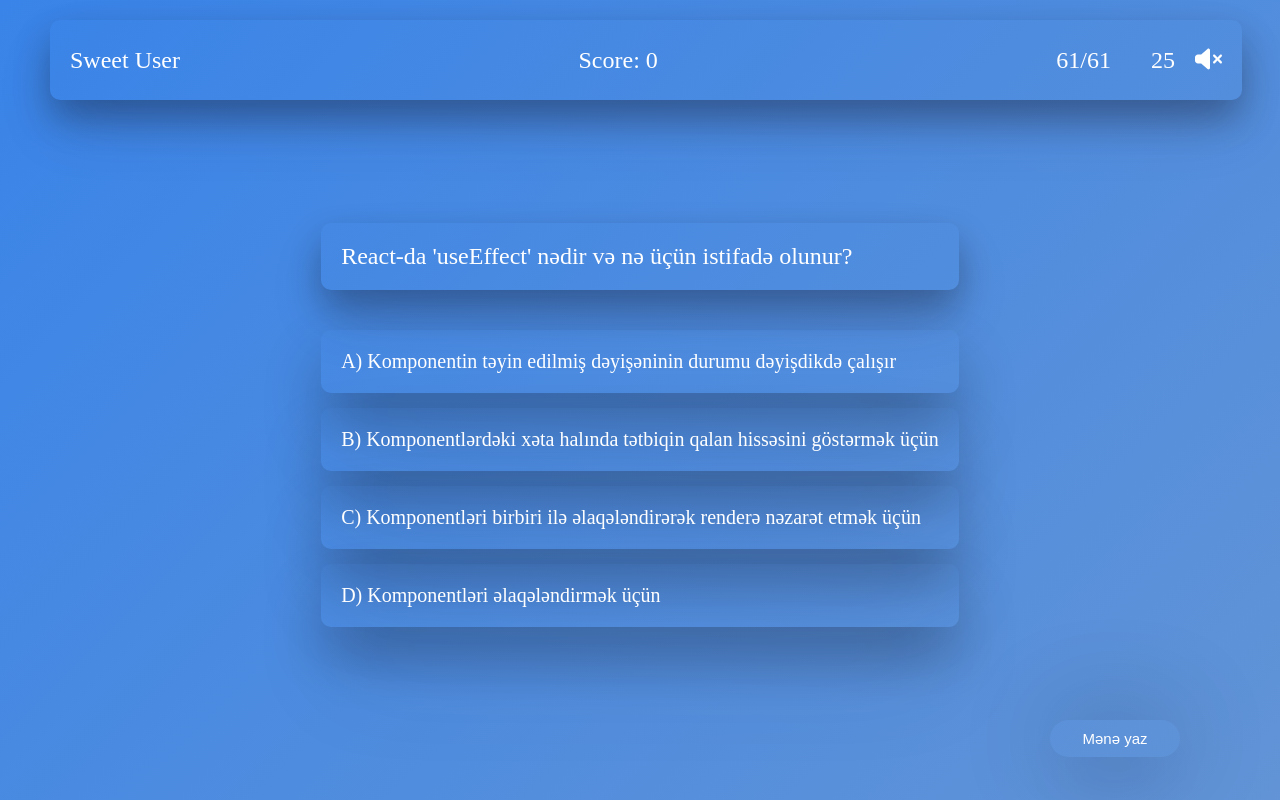
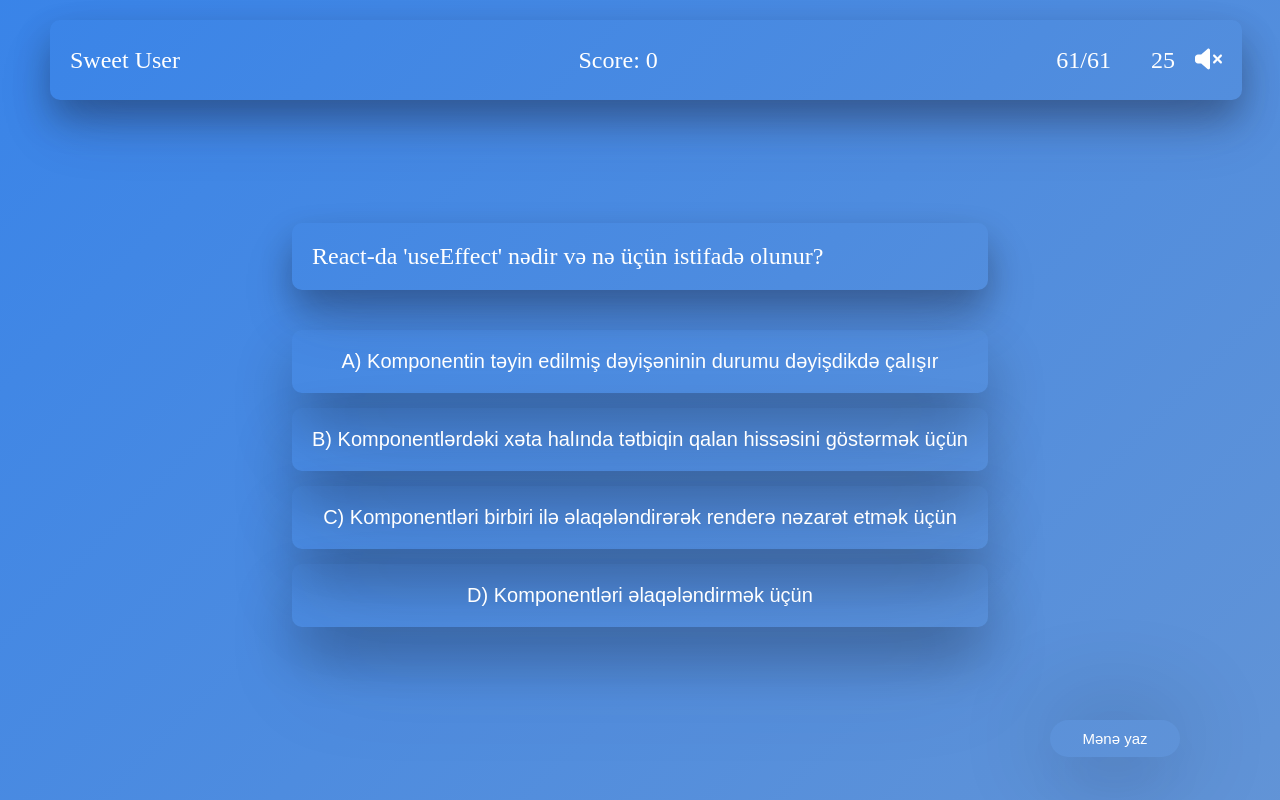
Before and after one commit to BayramBehbudov/Sual-cavab, a React (Vite) app: page /home in a window 1280 px wide. Built offline with nearby package versions, Linux system fonts and the light colour scheme.

Commit message:
disabled

```diff
--- a/context/Context.jsx
+++ b/context/Context.jsx
@@ -8,6 +8,7 @@ const ContextProvider = ({ children }) => {
   const [userName, setUserName] = useState("Sweet User");
   const [changeQuestion, setChangeQuestion] = useState(false);
   const [time, setTime] = useState();
+  const [disabled, setDisabled] = useState(false);
 
   const [point, setPoint] = useState(500);
 
@@ -29,7 +30,9 @@ const ContextProvider = ({ children }) => {
         time,
         setTime,
         point,
-        setPoint
+        setPoint,
+        disabled,
+        setDisabled,
       }}
     >
       {children}
--- a/login/Login.jsx
+++ b/login/Login.jsx
@@ -74,7 +74,7 @@ const Login = () => {
             type="email"
             placeholder="Email"
             ref={emailRef}
-            className={email && style.top3}
+            className={email ? style.top3 : undefined}
             onFocus={() => {
               setEmail(false);
             }}
@@ -84,7 +84,7 @@ const Login = () => {
             type="text"
             placeholder="Surname"
             ref={surnameRef}
-            className={surname && style.top2}
+            className={surname ? style.top2 : undefined}
             onFocus={() => {
               setSurname(false);
             }}
@@ -93,7 +93,7 @@ const Login = () => {
           <input
             ref={nameRef}
             placeholder="Name"
-            className={name && style.top1}
+            className={name ? style.top1 : undefined}
             onFocus={() => {
               setName(false);
             }}
--- a/questions/AnswerItem.jsx
+++ b/questions/AnswerItem.jsx
@@ -1,17 +1,27 @@
 import React, { useContext, useState } from "react";
 import style from "../style/style.module.css";
 import { Context } from "../context/Context";
+import { faL } from "@fortawesome/free-solid-svg-icons";
 
 const quesitem = ({ answer, question }) => {
   const [selected, setSelected] = useState("");
-  const { soundOnOff, setScore, setChangeQuestion, setTime, point, setPoint } =
-    useContext(Context);
+  const {
+    soundOnOff,
+    setScore,
+    setChangeQuestion,
+    setTime,
+    point,
+    setPoint,
+    disabled,
+    setDisabled,
+  } = useContext(Context);
   const correctSound = new Audio("../audio/correct.m4a");
   const wrongSound = new Audio("../audio/wrong.m4a");
   const waitSound = new Audio("../audio/wait.m4a");
 
   const checkAnswer = () => {
     setSelected("selected");
+    setDisabled(true);
     soundOnOff && waitSound.play();
 
     setTimeout(() => {
@@ -38,14 +48,15 @@ const quesitem = ({ answer, question }) => {
   };
 
   return (
-    <div
+    <button
+      disabled={disabled}
       onClick={checkAnswer}
       className={`${style.answer}  ${selected == "correct" && style.correct} ${
         selected == "selected" && style.select
       } ${selected == "wrong" && style.wrong}`}
     >
       {answer}
-    </div>
+    </button>
   );
 };
 
--- a/src/Home.jsx
+++ b/src/Home.jsx
@@ -9,7 +9,7 @@ import { Context } from "../context/Context.jsx";
 const Home = () => {
   const [question, setQuestion] = useState({});
   const [answers, setAnswers] = useState([]);
-  const { changeQuestion, setTime } = useContext(Context);
+  const { changeQuestion, setTime, setDisabled } = useContext(Context);
 
   useEffect(() => {
     const currentQuestion = findQuestions();
@@ -17,7 +17,8 @@ const Home = () => {
 
     const formattedAnswers = formatQuestion(currentQuestion);
     setAnswers(formattedAnswers);
-    setTime(30)
+    setTime(30);
+    setDisabled(false);
   }, [changeQuestion]);
 
   return (
--- a/style/style.module.css
+++ b/style/style.module.css
@@ -45,6 +45,9 @@
     border-radius: 10px;
     font-size: 20px;
 
+    border: none;
+    background: transparent;
+    color: white;
 
 }
 
```
